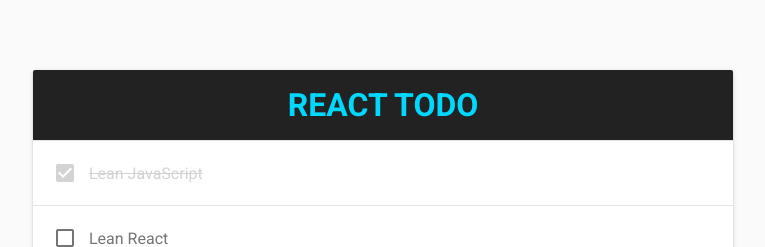
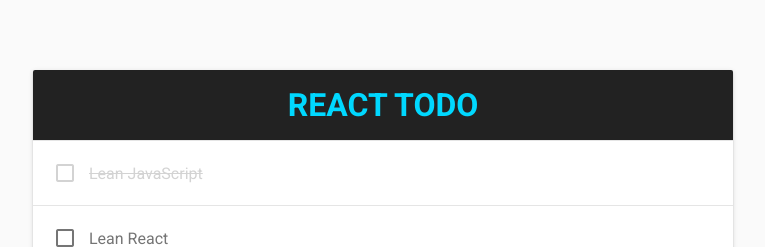
Before and after one commit to logolevel/react-basic, a React (Create React App) app: page / in a window 1280 px wide. Shown: the top 247 px of the page, without its empty margins (257-1022 px from the left). Built offline with nearby package versions, Linux system fonts and the light colour scheme.

Commit message:
0402-restructuring

```diff
--- a/src/App.jsx
+++ b/src/App.jsx
@@ -5,23 +5,32 @@ import todos from './todos';
 import Header from './components/Header';
 import Todo from './components/Todo';
 
-function App(props) {
-    console.log(props);
+class App extends React.Component {
+    constructor(props) {
+        super(props);
+
+        this.state = {
+            todos: this.props.initialData
+        };
+    };
+
+    render() {
         return (
             <main>
-            <Header title={props.title} />
+                <Header title={this.props.title} />
                 <section className="todo-list">
-                {props.todos.map(todo =>
+                    {this.state.todos.map(todo =>
                         <Todo key={todo.id} title={todo.title} completed={todo.completed} /> )
                     }
                 </section>
             </main>
         );
     }
+}
 
 App.propTypes = {
     title: PropTypes.string,
-    todos: PropTypes.arrayOf(PropTypes.shape({
+    initialData: PropTypes.arrayOf(PropTypes.shape({
         id: PropTypes.number.isRequired,
         title: PropTypes.string.isRequired,
         completed: PropTypes.bool.isRequired
--- a/src/components/Checkbox.jsx
+++ b/src/components/Checkbox.jsx
@@ -1,36 +1,18 @@
 import React from 'react';
 import PropTypes from 'prop-types';
 
-class Checkbox extends React.Component {
-    constructor(props) {
-        super(props);
-
-        this.state = {
-            checked: this.props.initiallyChecked
-        };
-
-        this.handleClick = this.handleClick.bind(this);
-    }
-
-    handleClick(event) {
-        this.setState({
-            checked: !this.state.checked
-        });
-    }
-
-    render() {
-        return (
-            <button className="checkbox icon" onClick={this.handleClick}>
-                <i className="material-icons">
-                    {this.state.checked ? 'check_box' : 'check_box_outline_blank'}
-                </i>
-            </button>
-        );
-    }
+function Checkbox(props) {
+    return (
+        <button className="checkbox icon">
+            <i className="material-icons">
+                {props.checked ? 'check_box' : 'check_box_outline_blank'}
+            </i>
+        </button>
+    );
 }
 
 Checkbox.propTypes = {
-    initiallyChecked: PropTypes.bool.isRequired
+    Checked: PropTypes.bool.isRequired
 }
 
 export default Checkbox;
--- a/src/components/Todo.jsx
+++ b/src/components/Todo.jsx
@@ -7,7 +7,7 @@ import Button from './Button';
 function Todo(props) {
     return (
     <div className={`todo${props.completed ? ' completed' : ''}`}>
-        <Checkbox initiallyChecked={props.completed} />
+        <Checkbox Checked={props.completed} />
 
         <span className="todo-title">{props.title}</span>
 
--- a/src/index.js
+++ b/src/index.js
@@ -4,4 +4,4 @@ import ReactDOM from 'react-dom';
 import todos from './todos';
 import App from './App';
 
-ReactDOM.render(<App todos={todos} />, document.getElementById('root'));
+ReactDOM.render(<App initialData={todos} />, document.getElementById('root'));
```
Lines whose indentation alone changed are shown as unchanged.
